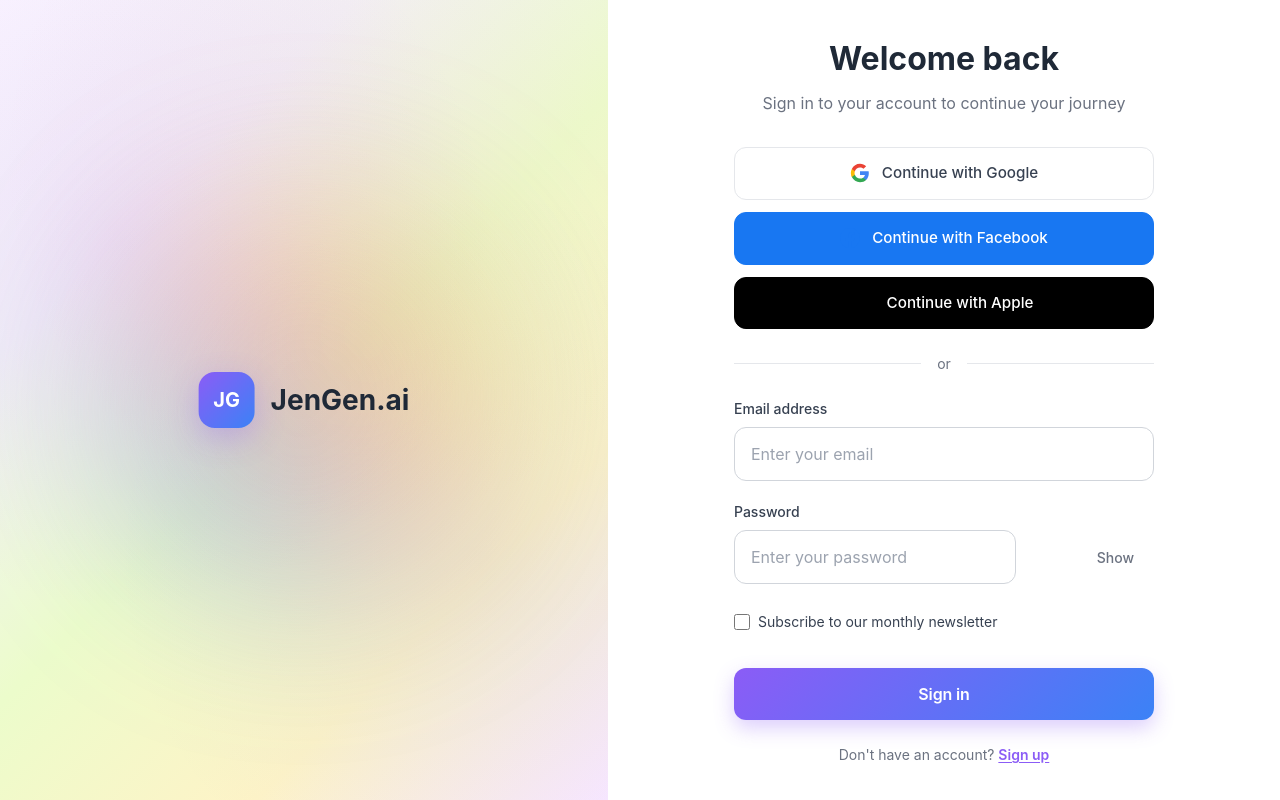
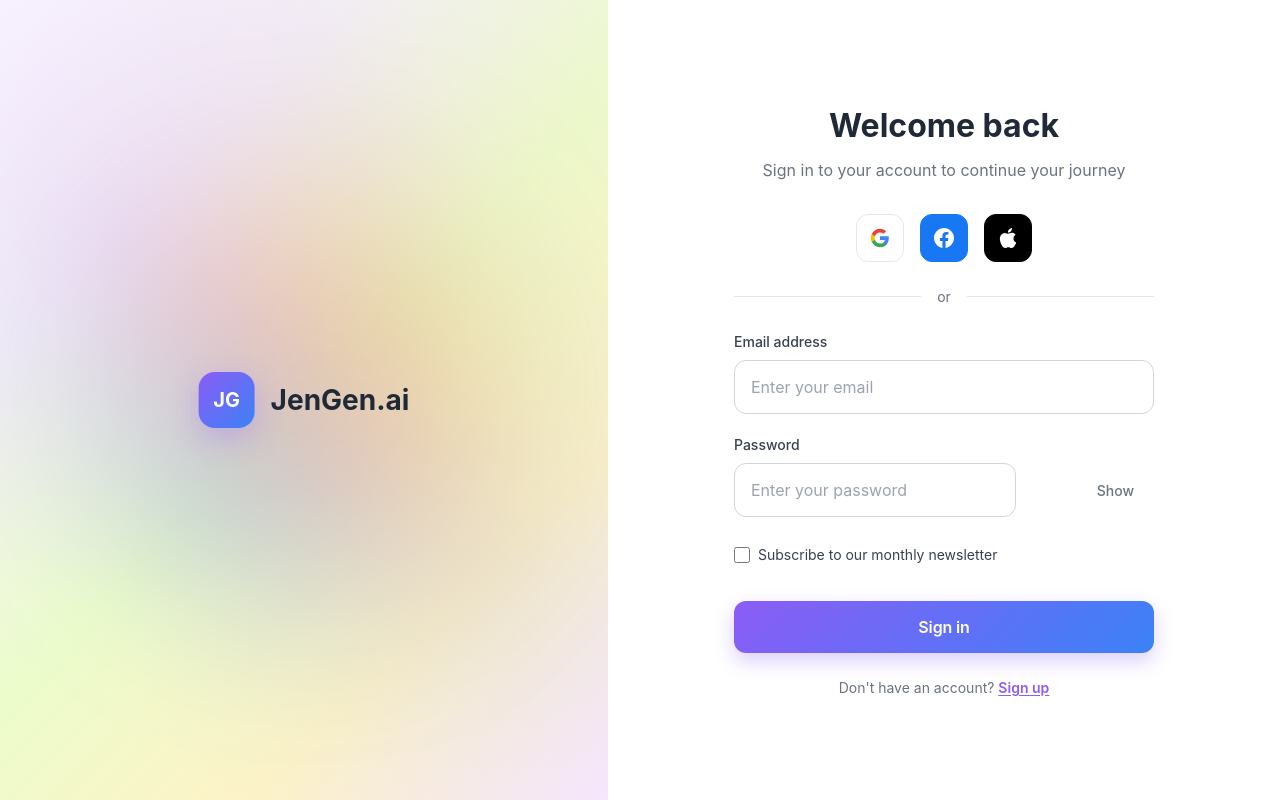
Before and after one commit to xthemadgenius/genjen, a Next.js app in the folder web-app/: page /login in a window 1280 px wide. Built offline with nearby package versions, Linux system fonts and the light colour scheme.

Commit message:
log fix 2

```diff
--- a/web-app/src/components/login/LoginModal.tsx
+++ b/web-app/src/components/login/LoginModal.tsx
@@ -112,6 +112,7 @@
               className={`${styles.socialButton} ${styles.googleButton}`}
               onClick={() => handleSocialLogin('google')}
               disabled={isLoading}
+              aria-label="Continue with Google"
             >
               <svg className={styles.socialIcon} viewBox="0 0 24 24" width="20" height="20">
                 <path fill="#4285F4" d="M22.56 12.25c0-.78-.07-1.53-.2-2.25H12v4.26h5.92c-.26 1.37-1.04 2.53-2.21 3.31v2.77h3.57c2.08-1.92 3.28-4.74 3.28-8.09z"/>
@@ -119,29 +120,28 @@
                 <path fill="#FBBC05" d="M5.84 14.09c-.22-.66-.35-1.36-.35-2.09s.13-1.43.35-2.09V7.07H2.18C1.43 8.55 1 10.22 1 12s.43 3.45 1.18 4.93l2.85-2.22.81-.62z"/>
                 <path fill="#EA4335" d="M12 5.38c1.62 0 3.06.56 4.21 1.64l3.15-3.15C17.45 2.09 14.97 1 12 1 7.7 1 3.99 3.47 2.18 7.07l3.66 2.84c.87-2.6 3.3-4.53 6.16-4.53z"/>
               </svg>
-              Continue with Google
             </button>
 
             <button
               className={`${styles.socialButton} ${styles.facebookButton}`}
               onClick={() => handleSocialLogin('facebook')}
               disabled={isLoading}
+              aria-label="Continue with Facebook"
             >
               <svg className={styles.socialIcon} viewBox="0 0 24 24" width="20" height="20">
-                <path fill="#1877F2" d="M24 12.073c0-6.627-5.373-12-12-12s-12 5.373-12 12c0 5.99 4.388 10.954 10.125 11.854v-8.385H7.078v-3.47h3.047V9.43c0-3.007 1.792-4.669 4.533-4.669 1.312 0 2.686.235 2.686.235v2.953H15.83c-1.491 0-1.956.925-1.956 1.874v2.25h3.328l-.532 3.47h-2.796v8.385C19.612 23.027 24 18.062 24 12.073z"/>
+                <path fill="currentColor" d="M24 12.073c0-6.627-5.373-12-12-12s-12 5.373-12 12c0 5.99 4.388 10.954 10.125 11.854v-8.385H7.078v-3.47h3.047V9.43c0-3.007 1.792-4.669 4.533-4.669 1.312 0 2.686.235 2.686.235v2.953H15.83c-1.491 0-1.956.925-1.956 1.874v2.25h3.328l-.532 3.47h-2.796v8.385C19.612 23.027 24 18.062 24 12.073z"/>
               </svg>
-              Continue with Facebook
             </button>
 
             <button
               className={`${styles.socialButton} ${styles.appleButton}`}
               onClick={() => handleSocialLogin('apple')}
               disabled={isLoading}
+              aria-label="Continue with Apple"
             >
               <svg className={styles.socialIcon} viewBox="0 0 24 24" width="20" height="20">
-                <path fill="#000000" d="M12.152 6.896c-.948 0-2.415-1.078-3.96-1.04-2.04.027-3.91 1.183-4.961 3.014-2.117 3.675-.546 9.103 1.519 12.09 1.013 1.454 2.208 3.09 3.792 3.039 1.52-.065 2.09-.987 3.935-.987 1.831 0 2.35.987 3.96.948 1.637-.026 2.676-1.48 3.676-2.948 1.156-1.688 1.636-3.325 1.662-3.415-.039-.013-3.182-1.221-3.22-4.857-.026-3.04 2.48-4.494 2.597-4.559-1.429-2.09-3.623-2.324-4.39-2.376-2-.156-3.675 1.09-4.61 1.09zM15.53 3.83c.843-1.012 1.4-2.427 1.245-3.83-1.207.052-2.662.805-3.532 1.818-.78.896-1.454 2.338-1.273 3.714 1.338.104 2.715-.688 3.559-1.701"/>
+                <path fill="currentColor" d="M12.152 6.896c-.948 0-2.415-1.078-3.96-1.04-2.04.027-3.91 1.183-4.961 3.014-2.117 3.675-.546 9.103 1.519 12.09 1.013 1.454 2.208 3.09 3.792 3.039 1.52-.065 2.09-.987 3.935-.987 1.831 0 2.35.987 3.96.948 1.637-.026 2.676-1.48 3.676-2.948 1.156-1.688 1.636-3.325 1.662-3.415-.039-.013-3.182-1.221-3.22-4.857-.026-3.04 2.48-4.494 2.597-4.559-1.429-2.09-3.623-2.324-4.39-2.376-2-.156-3.675 1.09-4.61 1.09zM15.53 3.83c.843-1.012 1.4-2.427 1.245-3.83-1.207.052-2.662.805-3.532 1.818-.78.896-1.454 2.338-1.273 3.714 1.338.104 2.715-.688 3.559-1.701"/>
               </svg>
-              Continue with Apple
             </button>
           </div>
 
--- a/web-app/src/components/login/SignupModal.tsx
+++ b/web-app/src/components/login/SignupModal.tsx
@@ -131,6 +131,7 @@
               className={`${styles.socialButton} ${styles.googleButton}`}
               onClick={() => handleSocialSignup('google')}
               disabled={isLoading}
+              aria-label="Continue with Google"
             >
               <svg className={styles.socialIcon} viewBox="0 0 24 24" width="20" height="20">
                 <path fill="#4285F4" d="M22.56 12.25c0-.78-.07-1.53-.2-2.25H12v4.26h5.92c-.26 1.37-1.04 2.53-2.21 3.31v2.77h3.57c2.08-1.92 3.28-4.74 3.28-8.09z"/>
@@ -138,29 +139,28 @@
                 <path fill="#FBBC05" d="M5.84 14.09c-.22-.66-.35-1.36-.35-2.09s.13-1.43.35-2.09V7.07H2.18C1.43 8.55 1 10.22 1 12s.43 3.45 1.18 4.93l2.85-2.22.81-.62z"/>
                 <path fill="#EA4335" d="M12 5.38c1.62 0 3.06.56 4.21 1.64l3.15-3.15C17.45 2.09 14.97 1 12 1 7.7 1 3.99 3.47 2.18 7.07l3.66 2.84c.87-2.6 3.3-4.53 6.16-4.53z"/>
               </svg>
-              Continue with Google
             </button>
 
             <button
               className={`${styles.socialButton} ${styles.facebookButton}`}
               onClick={() => handleSocialSignup('facebook')}
               disabled={isLoading}
+              aria-label="Continue with Facebook"
             >
               <svg className={styles.socialIcon} viewBox="0 0 24 24" width="20" height="20">
-                <path fill="#1877F2" d="M24 12.073c0-6.627-5.373-12-12-12s-12 5.373-12 12c0 5.99 4.388 10.954 10.125 11.854v-8.385H7.078v-3.47h3.047V9.43c0-3.007 1.792-4.669 4.533-4.669 1.312 0 2.686.235 2.686.235v2.953H15.83c-1.491 0-1.956.925-1.956 1.874v2.25h3.328l-.532 3.47h-2.796v8.385C19.612 23.027 24 18.062 24 12.073z"/>
+                <path fill="currentColor" d="M24 12.073c0-6.627-5.373-12-12-12s-12 5.373-12 12c0 5.99 4.388 10.954 10.125 11.854v-8.385H7.078v-3.47h3.047V9.43c0-3.007 1.792-4.669 4.533-4.669 1.312 0 2.686.235 2.686.235v2.953H15.83c-1.491 0-1.956.925-1.956 1.874v2.25h3.328l-.532 3.47h-2.796v8.385C19.612 23.027 24 18.062 24 12.073z"/>
               </svg>
-              Continue with Facebook
             </button>
 
             <button
               className={`${styles.socialButton} ${styles.appleButton}`}
               onClick={() => handleSocialSignup('apple')}
               disabled={isLoading}
+              aria-label="Continue with Apple"
             >
               <svg className={styles.socialIcon} viewBox="0 0 24 24" width="20" height="20">
-                <path fill="#000000" d="M12.152 6.896c-.948 0-2.415-1.078-3.96-1.04-2.04.027-3.91 1.183-4.961 3.014-2.117 3.675-.546 9.103 1.519 12.09 1.013 1.454 2.208 3.09 3.792 3.039 1.52-.065 2.09-.987 3.935-.987 1.831 0 2.35.987 3.96.948 1.637-.026 2.676-1.48 3.676-2.948 1.156-1.688 1.636-3.325 1.662-3.415-.039-.013-3.182-1.221-3.22-4.857-.026-3.04 2.48-4.494 2.597-4.559-1.429-2.09-3.623-2.324-4.39-2.376-2-.156-3.675 1.09-4.61 1.09zM15.53 3.83c.843-1.012 1.4-2.427 1.245-3.83-1.207.052-2.662.805-3.532 1.818-.78.896-1.454 2.338-1.273 3.714 1.338.104 2.715-.688 3.559-1.701"/>
+                <path fill="currentColor" d="M12.152 6.896c-.948 0-2.415-1.078-3.96-1.04-2.04.027-3.91 1.183-4.961 3.014-2.117 3.675-.546 9.103 1.519 12.09 1.013 1.454 2.208 3.09 3.792 3.039 1.52-.065 2.09-.987 3.935-.987 1.831 0 2.35.987 3.96.948 1.637-.026 2.676-1.48 3.676-2.948 1.156-1.688 1.636-3.325 1.662-3.415-.039-.013-3.182-1.221-3.22-4.857-.026-3.04 2.48-4.494 2.597-4.559-1.429-2.09-3.623-2.324-4.39-2.376-2-.156-3.675 1.09-4.61 1.09zM15.53 3.83c.843-1.012 1.4-2.427 1.245-3.83-1.207.052-2.662.805-3.532 1.818-.78.896-1.454 2.338-1.273 3.714 1.338.104 2.715-.688 3.559-1.701"/>
               </svg>
-              Continue with Apple
             </button>
           </div>
 
--- a/web-app/src/components/login/css/LoginModal.module.css
+++ b/web-app/src/components/login/css/LoginModal.module.css
@@ -145,27 +145,24 @@
 /* Social Buttons */
 .socialButtons {
   display: flex;
-  flex-direction: column;
-  gap: 0.75rem;
+  flex-direction: row;
+  gap: 1rem;
   margin-bottom: 1.5rem;
+  justify-content: center;
 }
 
 .socialButton {
   display: flex;
   align-items: center;
   justify-content: center;
-  gap: 0.75rem;
-  padding: 0.875rem 1rem;
+  width: 3rem;
+  height: 3rem;
   border: 1px solid #e5e7eb;
   border-radius: 0.75rem;
   background: white;
-  color: #374151;
-  font-size: 0.95rem;
-  font-weight: 500;
   cursor: pointer;
   transition: all 0.2s ease;
   font-family: 'Inter', -apple-system, BlinkMacSystemFont, sans-serif;
-  width: 100%;
 }
 
 .socialButton:hover:not(:disabled) {
--- a/web-app/src/components/login/css/SignupModal.module.css
+++ b/web-app/src/components/login/css/SignupModal.module.css
@@ -148,27 +148,24 @@
 /* Social Buttons */
 .socialButtons {
   display: flex;
-  flex-direction: column;
-  gap: 0.75rem;
+  flex-direction: row;
+  gap: 1rem;
   margin-bottom: 1.5rem;
+  justify-content: center;
 }
 
 .socialButton {
   display: flex;
   align-items: center;
   justify-content: center;
-  gap: 0.75rem;
-  padding: 0.875rem 1rem;
+  width: 3rem;
+  height: 3rem;
   border: 1px solid #e5e7eb;
   border-radius: 0.75rem;
   background: white;
-  color: #374151;
-  font-size: 0.95rem;
-  font-weight: 500;
   cursor: pointer;
   transition: all 0.2s ease;
   font-family: 'Inter', -apple-system, BlinkMacSystemFont, sans-serif;
-  width: 100%;
 }
 
 .socialButton:hover:not(:disabled) {
```
